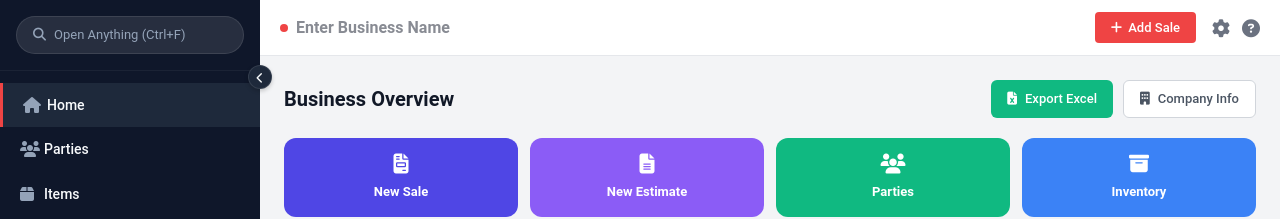
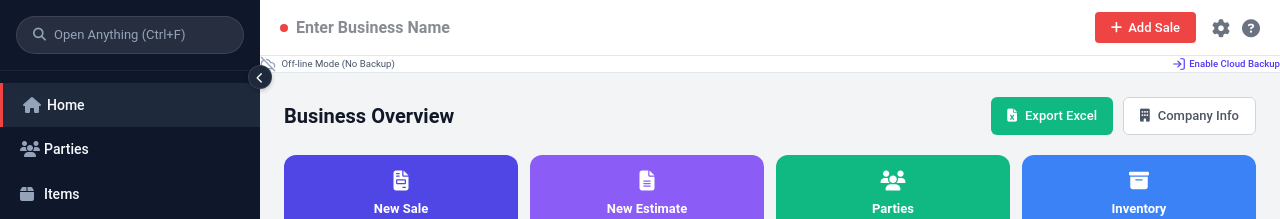
Before and after one commit to maazarshad1/JAG-, a React (Vite) app: page / in a window 1280 px wide. Shown: the top 219 px of the page. Built offline with nearby package versions, Linux system fonts and the light colour scheme; no server answers; the database is empty.

Commit message:
feat: Implement Google OAuth and remove anonymous sign-in
Replaces anonymous Firebase authentication with Google OAuth for user login. This change introduces Google sign-in functionality and removes the silent anonymous sign-in mechanism.

```diff
--- a/src/App.tsx
+++ b/src/App.tsx
@@ -15,19 +15,19 @@ import { PartyFormModal } from './PartyFormModal';
 import { ItemFormModal } from './ItemFormModal';
 import { SettingsModule } from './SettingsModule';
 import {
-  auth, db,
+  auth, db, googleProvider,
   handleFirestoreError, OperationType,
   testConnection
 } from './firebase';
 import {
-  signInAnonymously, onAuthStateChanged, User
+  signInWithPopup, onAuthStateChanged, User, signOut
 } from 'firebase/auth';
 import {
   doc, setDoc, getDoc, getDocs,
   collection, query, where, onSnapshot,
   writeBatch, deleteDoc, updateDoc
 } from 'firebase/firestore';
-import { RefreshCw, FileDown, ExternalLink, Settings } from 'lucide-react';
+import { LogIn, LogOut, Cloud, CloudOff, RefreshCw, FileDown, ExternalLink, Settings } from 'lucide-react';
 import * as XLSX from 'xlsx';
 
 export default function App() {
@@ -57,17 +57,9 @@ export default function App() {
   const [showItemModal, setShowItemModal] = useState(false);
   const [editingItem, setEditingItem] = useState<Partial<InventoryItem> | null>(null);
 
-  // Initialize Firebase Connection test and Silent Auth
+  // Initialize Firebase Connection test
   useEffect(() => {
     testConnection();
-
-    // Silent anonymous auth for backup without login
-    if (!auth.currentUser) {
-      signInAnonymously(auth).catch(err => {
-        console.error("Silent sign-in failed", err);
-        setAuthError("Failed to connect to backup server. Real-time sync disabled.");
-      });
-    }
 
     const unsubscribe = onAuthStateChanged(auth, (u) => {
       setUser(u);
@@ -128,7 +120,22 @@ export default function App() {
     };
   }, [user]);
 
-  const handleSignOut = () => {}; // Removed
+  const handleSignIn = async () => {
+    setAuthError(null);
+    try {
+      googleProvider.setCustomParameters({ prompt: 'select_account' });
+      await signInWithPopup(auth, googleProvider);
+    } catch (error: any) {
+      console.error("Sign in failed", error);
+      if (error.code === 'auth/unauthorized-domain') {
+        setAuthError(`Domain ${window.location.hostname} is not authorized. Please add it to Firebase Console.`);
+      } else {
+        setAuthError(`Sign-in failed: ${error.message}`);
+      }
+    }
+  };
+
+  const handleSignOut = () => signOut(auth);
 
   const migrateToCloud = async () => {
     if (!user) return;
@@ -507,6 +514,55 @@ export default function App() {
       <main id="main-content">
         <TopHeader title={companyData.name} onAction={handleAction} />
 
+        {/* Backup Status Bar */}
+        <div className="bg-white border-b border-slate-200 px-6 py-2 flex justify-between items-center text-sm">
+          <div className="flex items-center gap-2">
+            {user ? (
+              <>
+                <Cloud size={16} className="text-green-500" />
+                <div className="flex flex-col">
+                  <span className="text-slate-600 font-medium">Real-time Backup is ON ({user.email})</span>
+                  <a
+                    href={`https://console.firebase.google.com/project/${auth.app.options.projectId}/firestore/databases/(default)/data`}
+                    target="_blank"
+                    rel="noreferrer"
+                    className="text-[10px] text-indigo-500 hover:underline flex items-center gap-1"
+                  >
+                    View my Firestore Backup <ExternalLink size={8} />
+                  </a>
+                </div>
+              </>
+            ) : (
+              <div className="flex items-center gap-2">
+                <CloudOff size={16} className="text-slate-400" />
+                <span className="text-slate-600">Off-line Mode (No Backup)</span>
+                {authError && <span className="text-red-500 text-xs ml-2">{authError}</span>}
+              </div>
+            )}
+          </div>
+          <div className="flex items-center gap-4">
+            {user ? (
+              <>
+                <button
+                  onClick={handleSignOut}
+                  className="flex items-center gap-1 text-slate-600 hover:text-slate-900 font-medium"
+                >
+                  <LogOut size={14} />
+                  Stop Backup
+                </button>
+              </>
+            ) : (
+              <button
+                onClick={handleSignIn}
+                className="flex items-center gap-1 text-indigo-600 hover:text-indigo-700 font-medium"
+              >
+                <LogIn size={14} />
+                Enable Cloud Backup
+              </button>
+            )}
+          </div>
+        </div>
+
         <div id="module-container">
           {currentView === 'HOME' && <DashboardModule sales={sales} parties={parties} items={items} onNavigate={setCurrentView} onExportExcel={exportToExcel} />}
           {currentView === 'SALE_LIST' && <HomeModule sales={sales} onAddSale={() => setCurrentView('SALE_FORM')} onEditSale={handleEditSale} onViewSale={handleViewInvoice} />}
--- a/src/firebase.ts
+++ b/src/firebase.ts
@@ -1,11 +1,13 @@
 import { initializeApp } from 'firebase/app';
-import { getAuth, signInAnonymously, onAuthStateChanged, User } from 'firebase/auth';
+import { getAuth, GoogleAuthProvider, signInWithPopup, onAuthStateChanged, User, signOut } from 'firebase/auth';
 import { getFirestore, doc, collection, getDoc, getDocs, setDoc, updateDoc, deleteDoc, query, where, onSnapshot, getDocFromServer } from 'firebase/firestore';
 import firebaseConfig from '../firebase-applet-config.json';
 
 const app = initializeApp(firebaseConfig);
 export const auth = getAuth(app);
 export const db = getFirestore(app, firebaseConfig.firestoreDatabaseId);
+
+export const googleProvider = new GoogleAuthProvider();
 
 export enum OperationType {
   CREATE = 'create',
```
